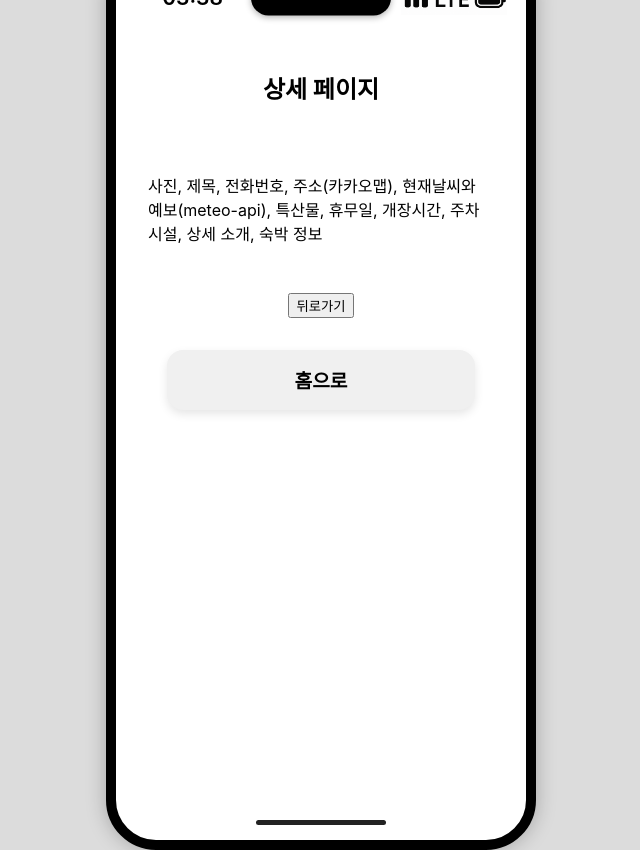
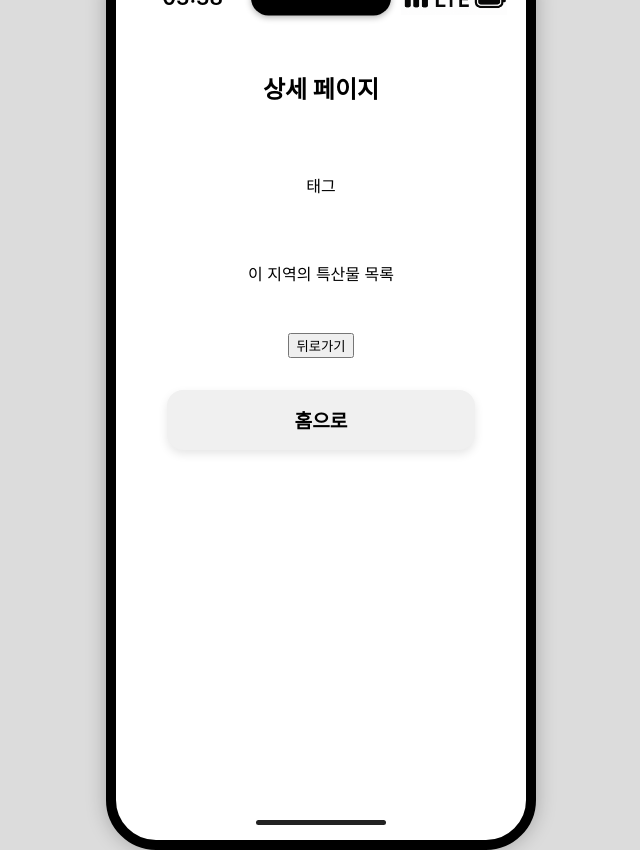
Before and after one commit to MUN0203/opensource_basic_project, a Python web app: template templates/detail.html in a window 1280 px wide. Shown: the whole page, without its empty margins (319-959 px from the left). Run offline with Jinja, Linux system fonts and the light colour scheme; the template is opened without the code that fills it, so the values that code supplies are empty.

Commit message:
상세 정보 추가

```diff
--- a/templates/detail.html
+++ b/templates/detail.html
@@ -19,8 +19,35 @@
 
     <div class="app-screen">
       <h2>상세 페이지</h2>
-      <p>사진, 제목, 전화번호, 주소(카카오맵), 현재날씨와 예보(meteo-api), 특산물, 휴무일, 개장시간, 주차시설, 상세 소개, 숙박 정보</p>
-      <!--  반려동물, 혼잡도 정보(별도의 api) -->
+      <!--사진, 제목, 전화번호, 주소(카카오맵), 현재날씨와 예보(meteo-api), 특산물, 숙박 정보-->
+
+      <!-- 상세정보 출력 (임시로 디자인 X)-->
+      {% if info %}
+        <h3>{{ info.title }}</h3>
+        {% if info.item_addr1 %}
+          <p>📍 {{ info.item_addr1 }}</p>
+        {% endif %}
+        {% if info.tel %}
+          <p>☎️ {{ info.tel }}</p>
+        {% endif %}
+        {% if info.image %}
+          <p><img src="{{ info.image }}" alt="{{ info.title }}" class="place-image"></p>
+        {% else %}
+          <div class="place-image-placeholder">이미지 없음</div>
+        {% endif %}
+      {% endif %}
+      <p>태그</p>
+      {% if keywords %}
+        <p>
+          <ul>
+            {% for tag in keywords[:3] %}
+              <i>#{{ tag }}</li>
+            {% endfor %}
+          </ul>
+        </p>
+      {% endif %}
+
+      <p>이 지역의 특산물 목록</p>
       {% if items2 %}
         <p>
           <ul>
@@ -30,6 +57,7 @@
           </ul>
         </p>
       {% endif %}
+
       <button type="button" onclick="history.back();">뒤로가기</button>
       <!-- Flask 연동 -->
       <a href="{{ url_for('index') }}" class="app">홈으로</a>
```
